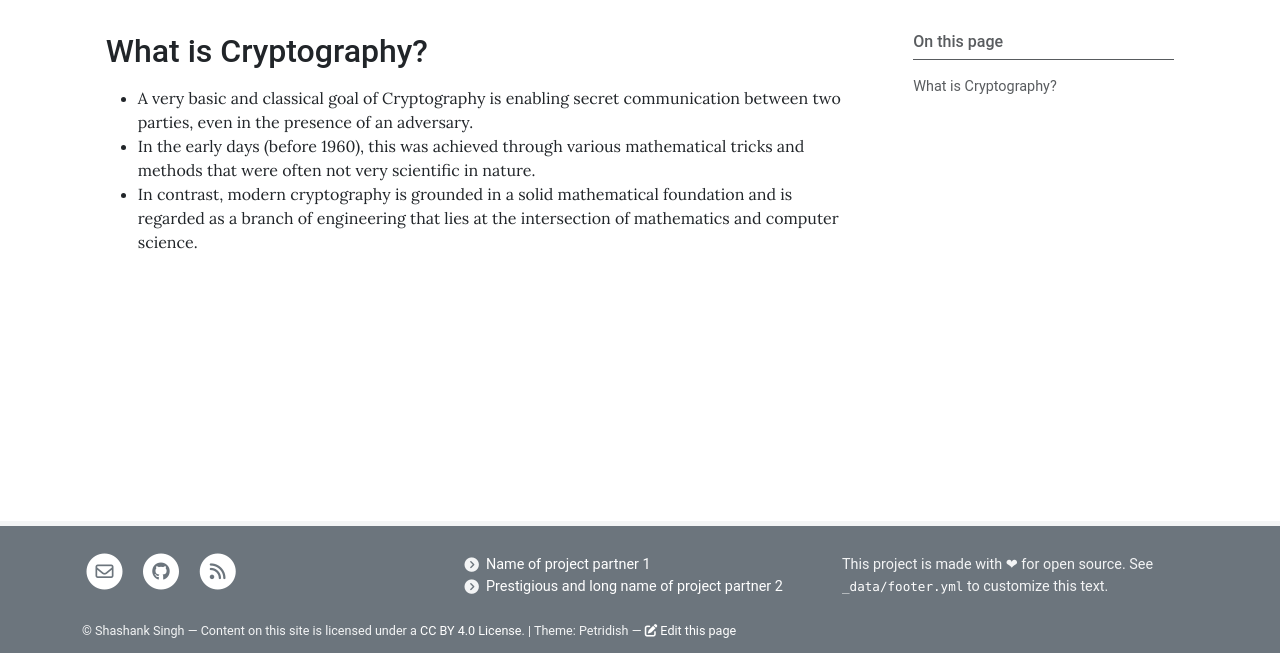
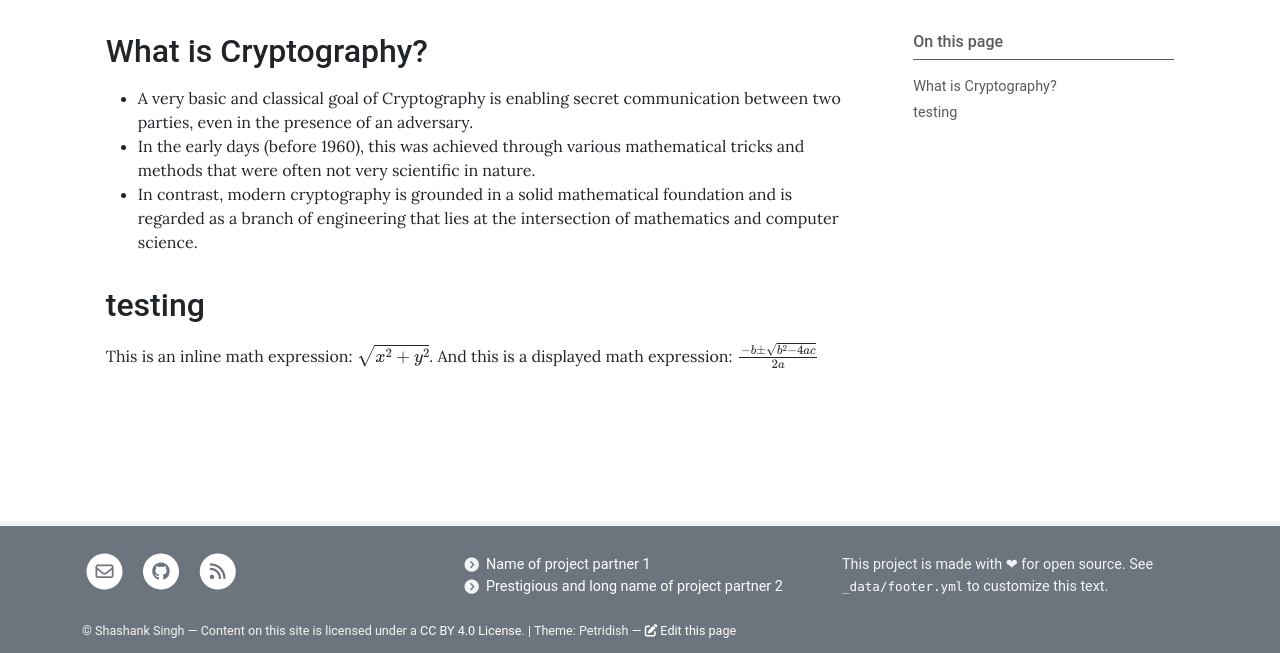
Before and after one commit to drshashanksingh/drshashanksingh.github.io, a Jekyll site: the page built from _posts/2025-07-25-what-is-cryptography.md, in a window 1280 px wide. Shown: the part 382-1035 px from the top of the page. Built offline with Jekyll 4.4.1, drawn with Linux system fonts in a browser that asks for light colours; comment, search, counter and statistics services are not loaded.

Commit message:
added script for MathJX in _include/head.html

````diff
--- a/_includes/head.html
+++ b/_includes/head.html
@@ -66,4 +66,16 @@
   <script src="{{ '/assets/theme/js/jquery.min.js' | relative_url }}"></script>
   <script src="{{ '/assets/theme/js/popper.min.js' | relative_url }}"></script>
   <script src="{{ '/assets/theme/js/bootstrap.min.js' | relative_url }}"></script>
+  <!--- Added by me: Shashank-->
+  <script type="text/javascript" id="MathJax-script" async
+  src="https://cdn.jsdelivr.net/npm/mathjax@3/es5/tex-mml-chtml.js">
+  </script>
+ <script>
+  MathJax = {
+    tex: {
+      inlineMath: [['$', '$'], ['$`', '`$'], ['\\(', '\\)']],
+      displayMath: [['```math', '```'], ['$$', '$$'], ['\\[', '\\]']]
+    }
+  };
+</script>
 </head>
--- a/_posts/2025-07-25-what-is-cryptography.md
+++ b/_posts/2025-07-25-what-is-cryptography.md
@@ -16,3 +17,10 @@ published: true # See posts
 - A very basic and classical goal of Cryptography is enabling secret communication between two parties, even in the presence of an adversary.
 - In the early days (before 1960), this was achieved through various mathematical tricks and methods that were often not very scientific in nature.
 - In contrast, modern cryptography is grounded in a solid mathematical foundation and is regarded as a branch of engineering that lies at the intersection of mathematics and computer science.
+
+## testing
+This is an inline math expression: $\sqrt{x^2 + y^2}$.
+And this is a displayed math expression:
+$$
+\frac{-b \pm \sqrt{b^2 - 4ac}}{2a}
+$$
````
Also changed, not shown: other parts of _posts/2025-07-25-what-is-cryptography.md (+1 -0 lines).
